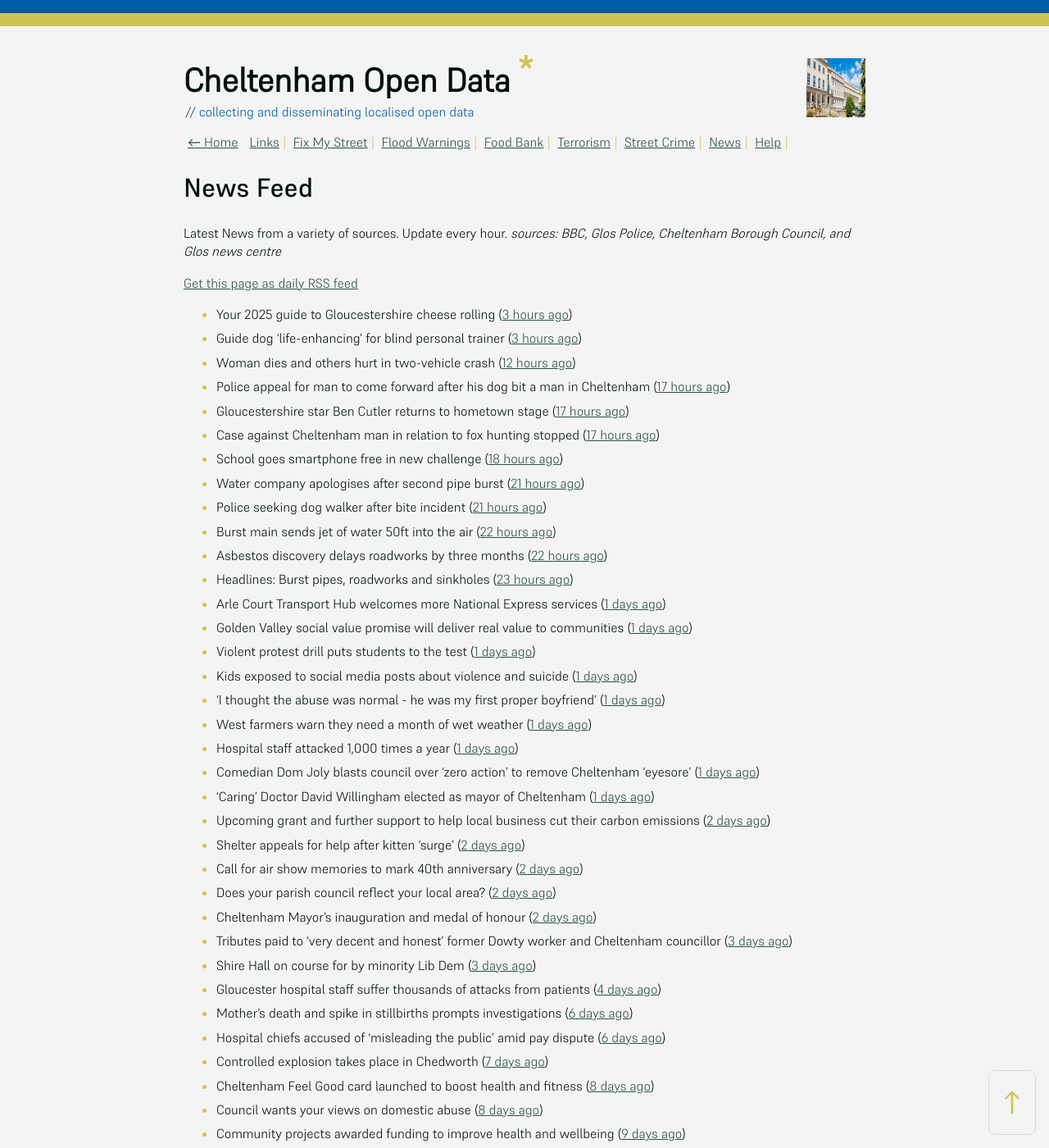
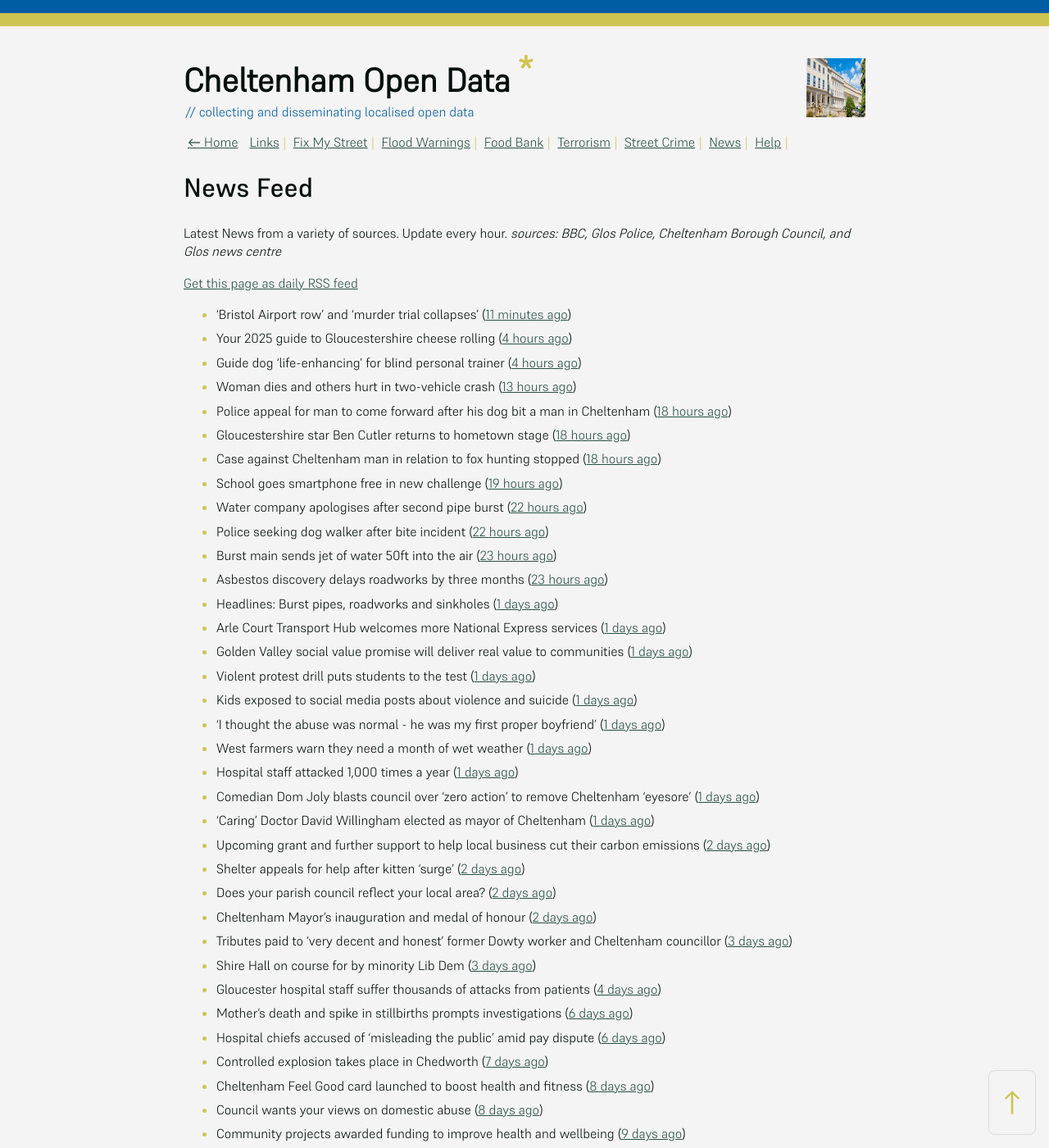
Before and after one commit to mat-0/cheltenham-open-data, a Jekyll site: the page built from _pages/news.md, in a window 1280 px wide and 1400 px high. Shown: the whole window at 82% size. Built offline with Jekyll 4.4.1, drawn with Linux system fonts in a browser that asks for light colours; some of the changed text lies outside the part shown.

Commit message:
Updated 2025-05-16 09:57:58

```diff
--- a/_pages/news.md
+++ b/_pages/news.md
@@ -12,18 +12,19 @@ _sources: BBC, Glos Police, Cheltenham Borough Council, and Glos news centre_
 [Get this page as daily RSS feed](/daily.rss)
 
 <!-- news_marker starts -->
-- Your 2025 guide to Gloucestershire cheese rolling ([3 hours ago](https://www.bbc.com/news/articles/c230jj5m1yro))
-- Guide dog 'life-enhancing' for blind personal trainer ([3 hours ago](https://www.bbc.com/news/articles/cwy3j8evxg2o))
-- Woman dies and others hurt in two-vehicle crash ([12 hours ago](https://www.bbc.com/news/articles/cp3qjdll89jo))
-- Police appeal for man to come forward after his dog bit a man in Cheltenham ([17 hours ago](https://gloucesternewscentre.co.uk/police-appeal-for-man-to-come-forward-after-his-dog-bit-a-man-in-cheltenham/))
-- Gloucestershire star Ben Cutler returns to hometown stage ([17 hours ago](https://gloucesternewscentre.co.uk/gloucestershire-star-ben-cutler-returns-to-hometown-stage/))
-- Case against Cheltenham man in relation to fox hunting stopped ([17 hours ago](https://gloucesternewscentre.co.uk/case-against-cheltenham-man-in-relation-to-fox-hunting-stopped/))
-- School goes smartphone free in new challenge ([18 hours ago](https://www.bbc.com/news/articles/cwy388p033eo))
-- Water company apologises after second pipe burst ([21 hours ago](https://www.bbc.com/news/articles/cn0g1jygjq1o))
-- Police seeking dog walker after bite incident ([21 hours ago](https://www.bbc.com/news/articles/cwy37dejxd0o))
-- Burst main sends jet of water 50ft into the air ([22 hours ago](https://www.bbc.com/news/articles/cd620lyqqnqo))
-- Asbestos discovery delays roadworks by three months ([22 hours ago](https://www.bbc.com/news/articles/c0j7158dyevo))
-- Headlines: Burst pipes, roadworks and sinkholes ([23 hours ago](https://www.bbc.com/news/articles/c3e51154k5vo))
+- 'Bristol Airport row' and 'murder trial collapses' ([11 minutes ago](https://www.bbc.com/news/articles/c93lq257pd5o))
+- Your 2025 guide to Gloucestershire cheese rolling ([4 hours ago](https://www.bbc.com/news/articles/c230jj5m1yro))
+- Guide dog 'life-enhancing' for blind personal trainer ([4 hours ago](https://www.bbc.com/news/articles/cwy3j8evxg2o))
+- Woman dies and others hurt in two-vehicle crash ([13 hours ago](https://www.bbc.com/news/articles/cp3qjdll89jo))
+- Police appeal for man to come forward after his dog bit a man in Cheltenham ([18 hours ago](https://gloucesternewscentre.co.uk/police-appeal-for-man-to-come-forward-after-his-dog-bit-a-man-in-cheltenham/))
+- Gloucestershire star Ben Cutler returns to hometown stage ([18 hours ago](https://gloucesternewscentre.co.uk/gloucestershire-star-ben-cutler-returns-to-hometown-stage/))
+- Case against Cheltenham man in relation to fox hunting stopped ([18 hours ago](https://gloucesternewscentre.co.uk/case-against-cheltenham-man-in-relation-to-fox-hunting-stopped/))
+- School goes smartphone free in new challenge ([19 hours ago](https://www.bbc.com/news/articles/cwy388p033eo))
+- Water company apologises after second pipe burst ([22 hours ago](https://www.bbc.com/news/articles/cn0g1jygjq1o))
+- Police seeking dog walker after bite incident ([22 hours ago](https://www.bbc.com/news/articles/cwy37dejxd0o))
+- Burst main sends jet of water 50ft into the air ([23 hours ago](https://www.bbc.com/news/articles/cd620lyqqnqo))
+- Asbestos discovery delays roadworks by three months ([23 hours ago](https://www.bbc.com/news/articles/c0j7158dyevo))
+- Headlines: Burst pipes, roadworks and sinkholes ([1 days ago](https://www.bbc.com/news/articles/c3e51154k5vo))
 - Arle Court Transport Hub welcomes more National Express services ([1 days ago](https://gloucesternewscentre.co.uk/arle-court-transport-hub-welcomes-more-national-express-services/))
 - Golden Valley social value promise will deliver real value to communities ([1 days ago](https://www.cheltenham.gov.uk/news/article/3011/golden_valley_social_value_promise_will_deliver_real_value_to_communities))
 - Violent protest drill puts students to the test ([1 days ago](https://www.bbc.com/news/articles/cp92nl2yne8o))
@@ -35,7 +36,6 @@ _sources: BBC, Glos Police, Cheltenham Borough Council, and Glos news centre_
 - ‘Caring’ Doctor David Willingham elected as mayor of Cheltenham ([1 days ago](https://gloucesternewscentre.co.uk/caring-doctor-david-willingham-elected-as-mayor-of-cheltenham/))
 - Upcoming grant and further support to help local business cut their carbon emissions ([2 days ago](https://www.cheltenham.gov.uk/news/article/3010/upcoming_grant_and_further_support_to_help_local_business_cut_their_carbon_emissions))
 - Shelter appeals for help after kitten 'surge' ([2 days ago](https://www.bbc.com/news/articles/c0719j13k87o))
-- Call for air show memories to mark 40th anniversary ([2 days ago](https://www.bbc.com/news/articles/cz703zwv1g2o))
 - Does your parish council reflect your local area? ([2 days ago](https://www.cheltenham.gov.uk/news/article/3009/does_your_parish_council_reflect_your_local_area))
 - Cheltenham Mayor’s inauguration and medal of honour ([2 days ago](https://www.cheltenham.gov.uk/news/article/3008/cheltenham_mayors_inauguration_and_medal_of_honour))
 - Tributes paid to ‘very decent and honest’ former Dowty worker and Cheltenham councillor ([3 days ago](https://gloucesternewscentre.co.uk/tributes-paid-to-very-decent-and-honest-former-dowty-worker-and-cheltenham-councillor/))
```
Also changed, not shown: other parts of _pages/news.md (+1 -1 lines), _data/flood.json (+5 -69 lines), _pages/fix-my-street.md (+1 -1 lines), index.md (+5 -5 lines).
